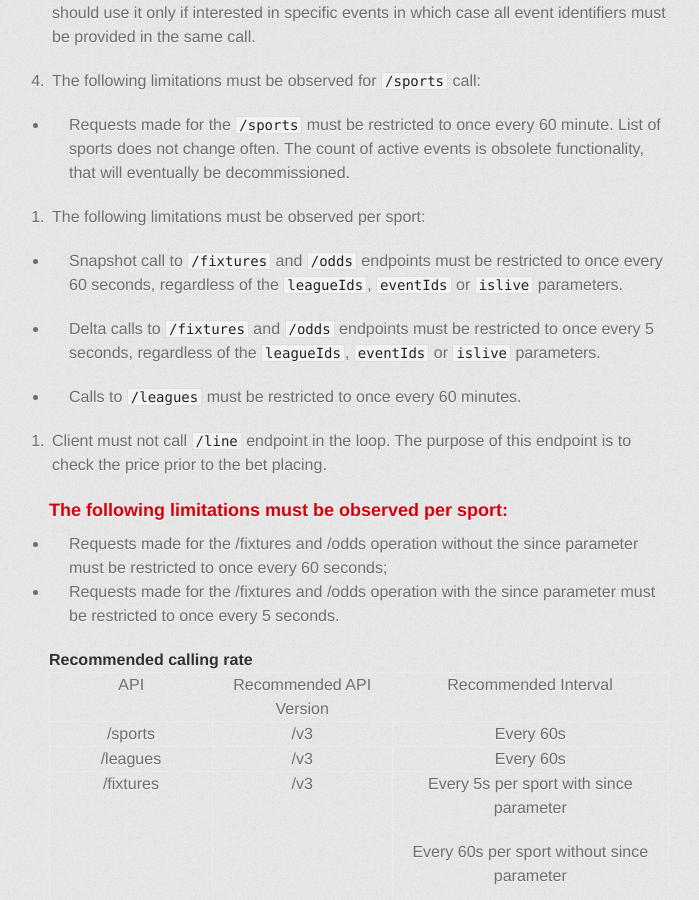
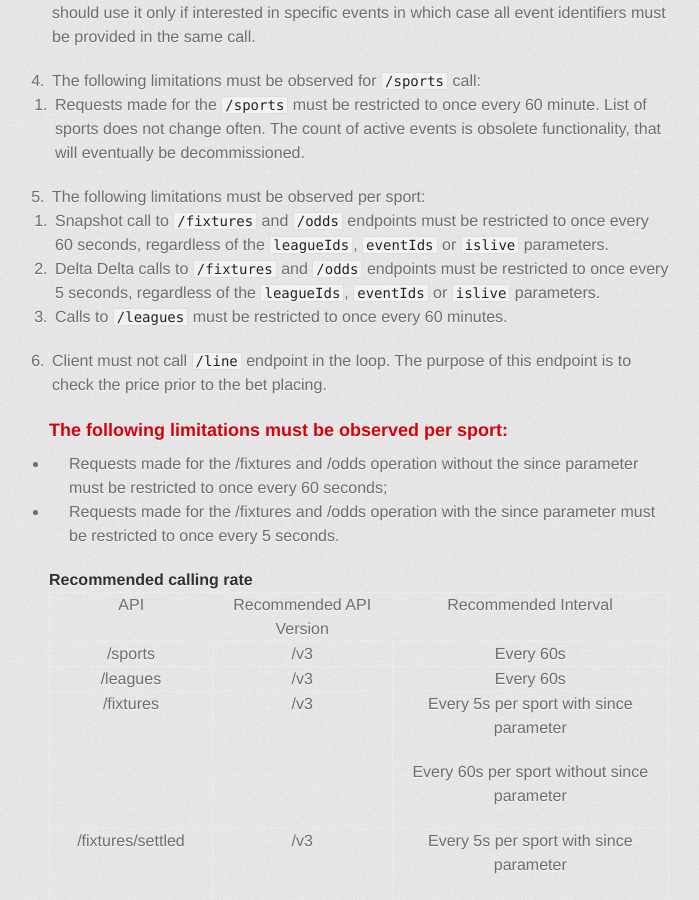
Before and after one commit to ps3838api/ps3838api.github.io, a Jekyll site: the page built from FairUsePolicy.md, in a window 1280 px wide and 900 px high, scrolled down 1435 px. Shown: the whole window, without its empty margins (281-980 px from the left). Built offline with Jekyll 4.4.1, drawn with Linux system fonts in a browser that asks for light colours; some web fonts are replaced; our own code applies the rules of GitHub Pages for plain Markdown files.

Commit message:
Update FairUsePolicy.md

```diff
--- a/FairUsePolicy.md
+++ b/FairUsePolicy.md
@@ -33,15 +33,11 @@
  Same for the `eventIds` parameter, the client should use it only if interested in specific events in which case all event identifiers must be provided in the same call.
 
 4. The following limitations must be observed for `/sports` call:
-
 * Requests made for the `/sports`  must be restricted to once every 60 minute. List of sports does not change often. The count of active events is obsolete functionality, that will eventually be decommissioned.
 
 5. The following limitations must be observed per sport:
-
 * Snapshot call to `/fixtures` and `/odds` endpoints must be restricted to once every 60 seconds, regardless of the `leagueIds`, `eventIds` or `islive` parameters.
-
-* Delta calls to  `/fixtures` and `/odds` endpoints must be restricted to once every 5 seconds, regardless of the `leagueIds`, `eventIds` or `islive` parameters.
-
+* Delta Delta calls to  `/fixtures` and `/odds` endpoints must be restricted to once every 5 seconds, regardless of the `leagueIds`, `eventIds` or `islive` parameters.
 * Calls to `/leagues` must be restricted to once every 60 minutes.
 
 6. Client must not call `/line` endpoint in the loop. The purpose of this endpoint is to check the price prior to the bet placing.
```
